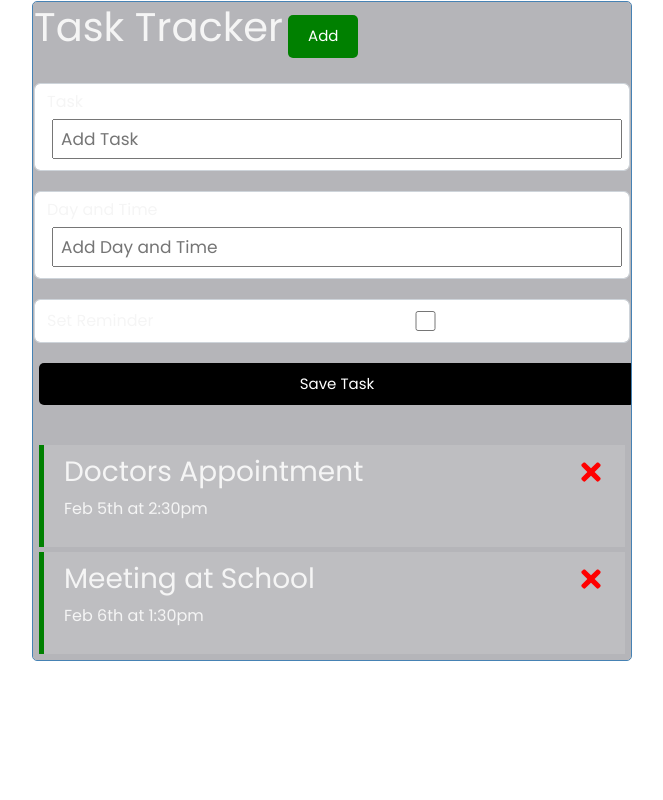
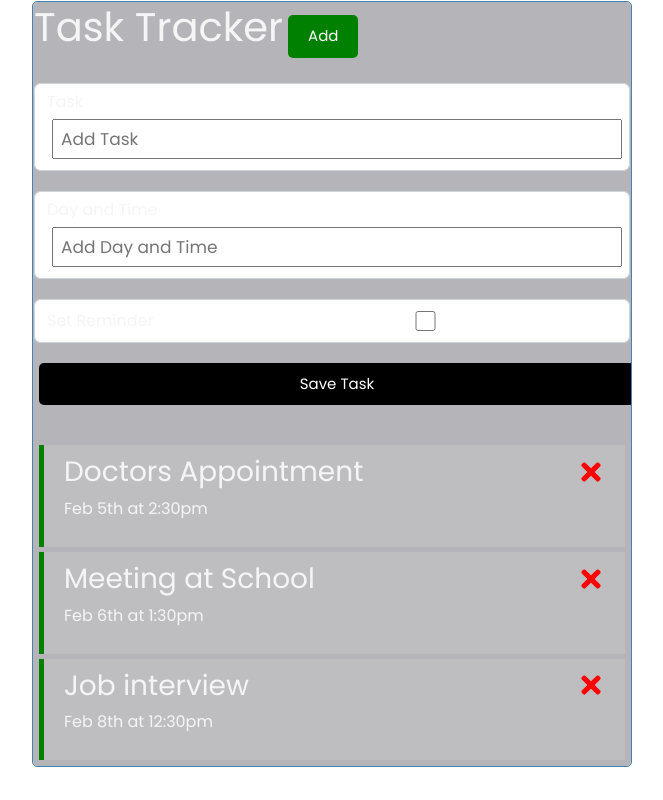
Before and after one commit to diecastt/react-crash-course, a React (Create React App) app: page / in a window 1280 px wide. Shown: the whole page, without its empty margins (308-971 px from the left). Built offline with nearby package versions, Linux system fonts and the light colour scheme.

Commit message:
date bug fix

```diff
--- a/src/App.js
+++ b/src/App.js
@@ -8,13 +8,19 @@ function App() {
       {
         id: 1,
         text: 'Doctors Appointment',
-        day: 'Feb 5th at 2:30pm',
+        date: 'Feb 5th at 2:30pm',
         reminder: true,
       },
       {
         id: 2,
         text: 'Meeting at School',
-        day: 'Feb 6th at 1:30pm',
+        date: 'Feb 6th at 1:30pm',
+        reminder: true,
+      },
+      {
+        id: 3,
+        text: 'Job interview',
+        date: 'Feb 8th at 12:30pm',
         reminder: true,
       }
     ]
--- a/src/components/AddTask.js
+++ b/src/components/AddTask.js
@@ -28,11 +28,13 @@ const AddTask = ({ onAdd }) => {
                 <input type="text" placeholder='Add Task'
                 value={text} onChange={(e) => setText(e.target.value)}/>
             </div>
+
             <div className = 'form-control'>
                 <label>Day and Time</label>
                 <input type="text" placeholder='Add Day and Time'
                 value={date} onChange={(e) => setDate(e.target.value)}/>
             </div>
+
             <div className = 'form-control form-control-check'>
                 <label>Set Reminder</label>
                 <input type="checkbox" checked = {reminder} value={reminder} onChange={(e) => setReminder(e.currentTarget.checked)}/>
--- a/src/components/Task.js
+++ b/src/components/Task.js
@@ -10,7 +10,7 @@ const Task = ({ task, onDelete, onToggle }) => {
             <FaTimes style={{ color: 'red', cursor: 'pointer'}}
             onClick={ () => onDelete(task.id)}/>
         </h3>
-        <p>{task.day}</p>
+        <p>{task.date}</p>
     </div>
   )
 }
```
